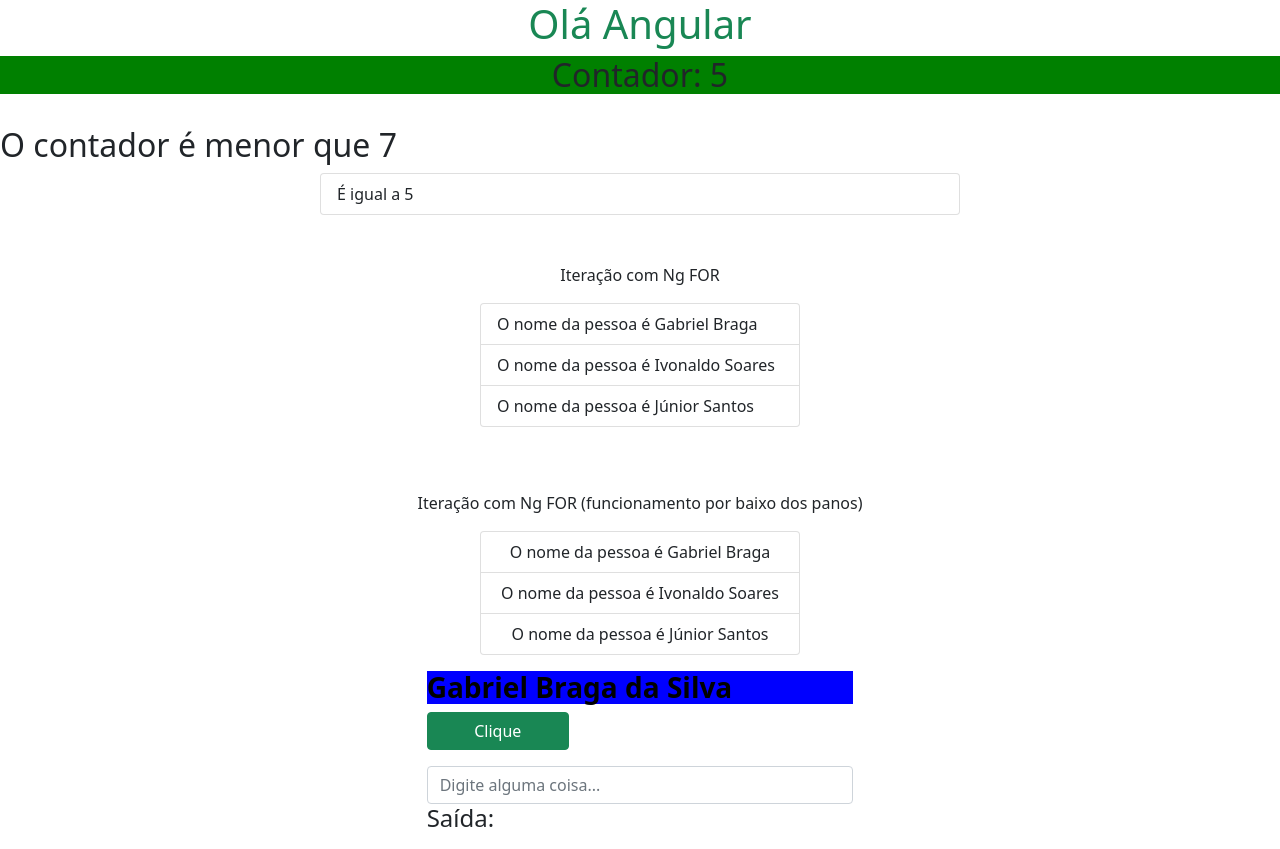
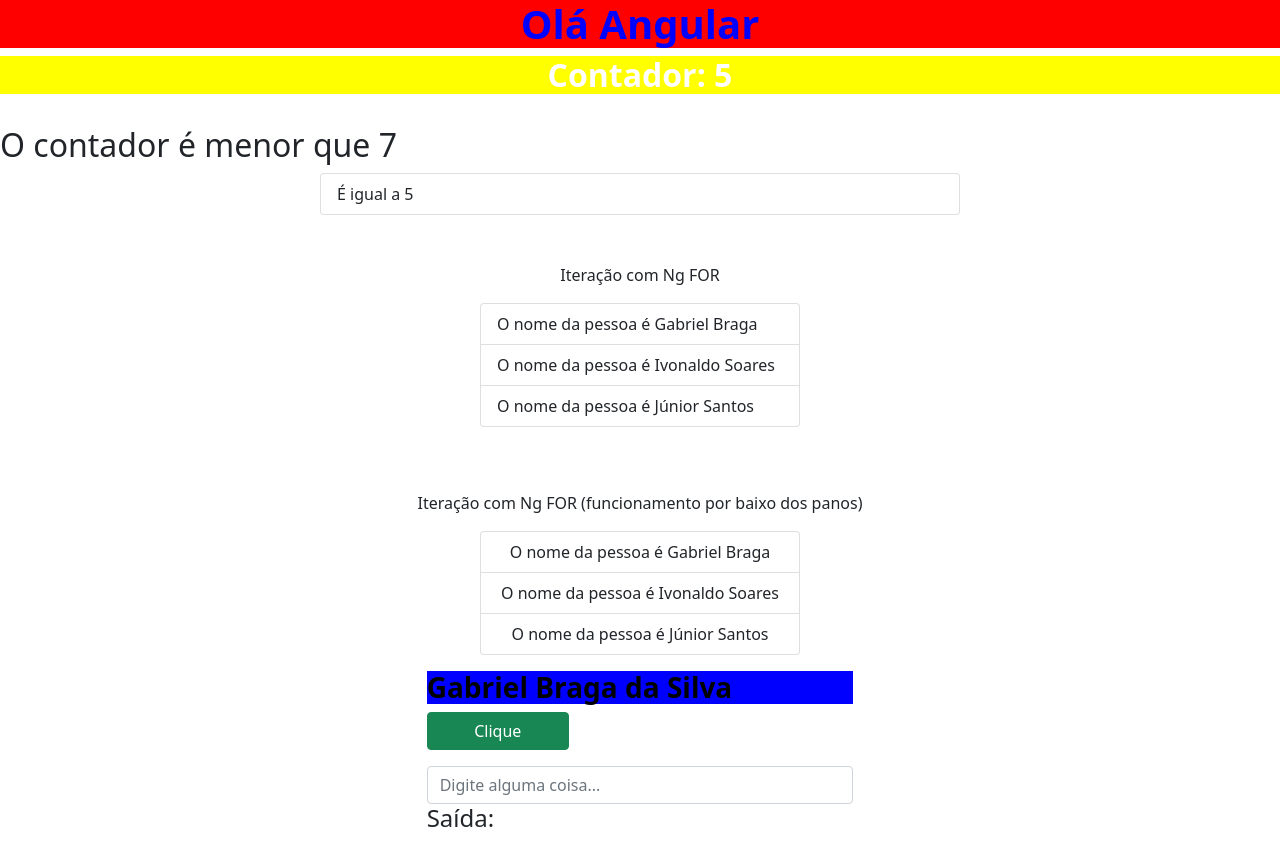
Before and after one commit to bragabriel/BootcampSantander-FullStackDeveloper, an Angular app in the folder Angular/curso_ambiente-angular/: page / in a window 1280 px wide. Built offline with nearby package versions, Linux system fonts and the light colour scheme.

Commit message:
Update app.component.html

```diff
--- a/Angular/curso_ambiente-angular/src/app/app.component.html
+++ b/Angular/curso_ambiente-angular/src/app/app.component.html
@@ -1,4 +1,4 @@
-<h1 class="text-success text-center">Olá Angular</h1>
+<h1 appMarcaTexto corDeFundo="red" corDoTexto="blue" class="text-center">Olá Angular</h1>
 
 
 <!-- Diretivas de Atributos: -->
@@ -8,7 +8,7 @@
     [ngStyle]="{ background: count < 5 ? 'red' : 'green'}"
     [ngClass]="{custom: count > 5}"
   >
-    <h2 class="text-center">Contador: {{count}}</h2>
+    <h2 appMarcaTexto class="text-center">Contador: {{count}}</h2>
 </div>
 
 
```
